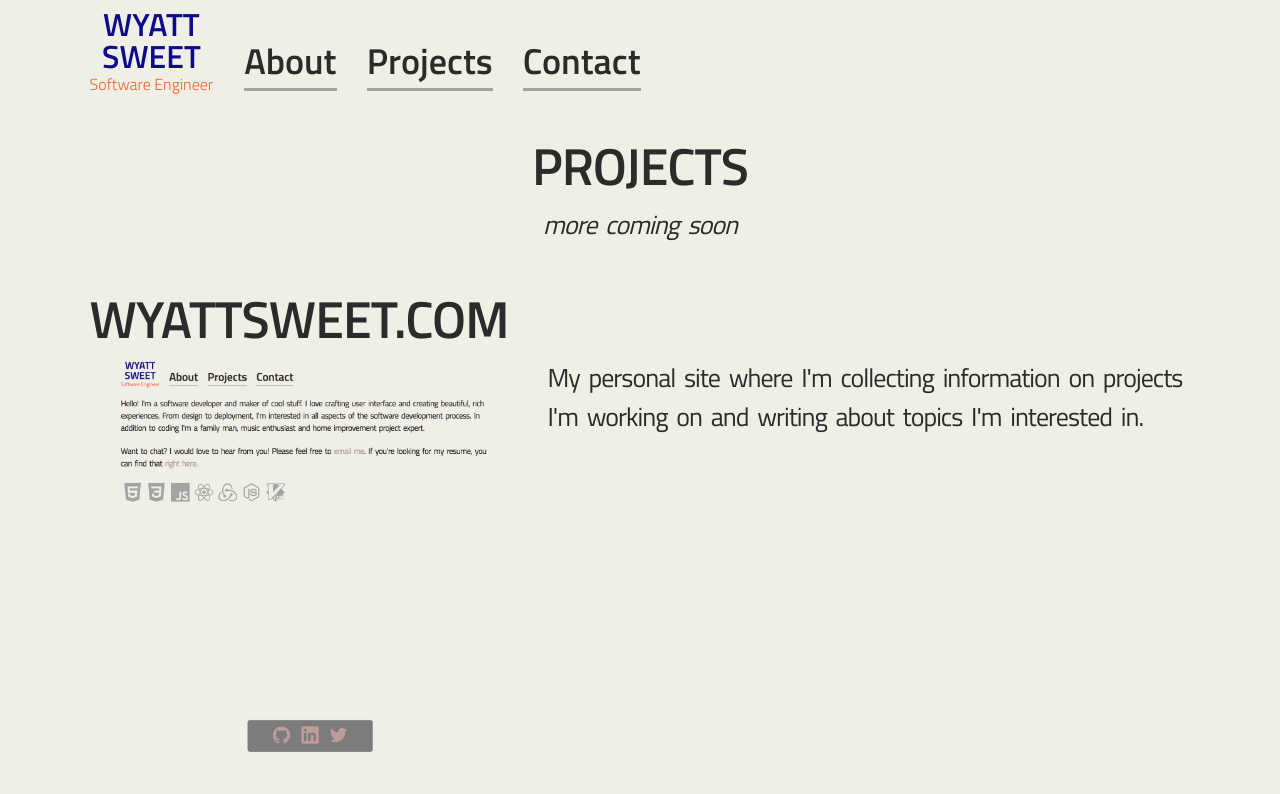
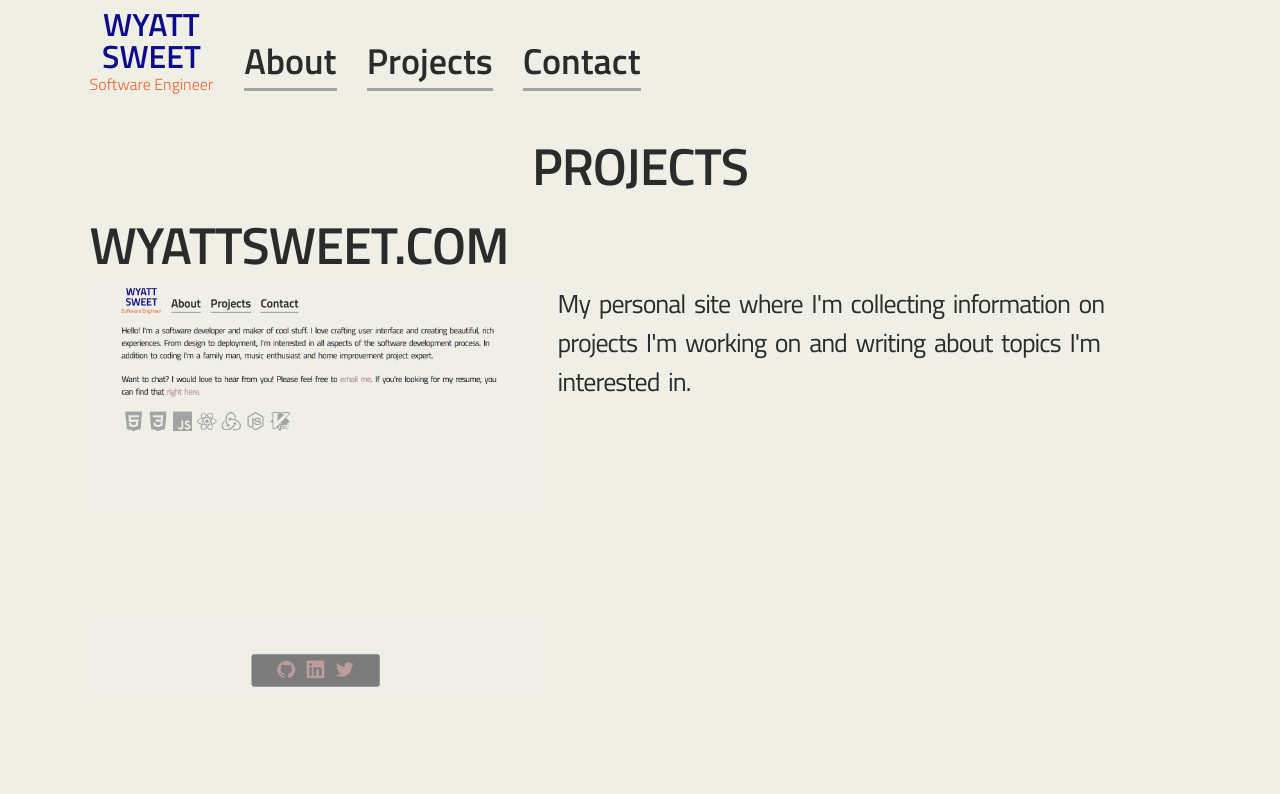
Before and after one commit to wyattsweet/wyattsweet.com, a React (Create React App) app: page /projects in a window 1280 px wide. Shown: the top 794 px of the page. Built offline with nearby package versions, Linux system fonts and the light colour scheme.

Commit message:
fixed image width on projects page

```diff
--- a/package.json
+++ b/package.json
@@ -11,7 +11,7 @@
   "scripts": {
     "start": "react-scripts start",
     "build": "react-scripts build",
-    "deploy": "npm run build && cd build && mv index.html 200.html && surge . --domain wyattsweet.com && cd ..",
+    "deploy": "npm run build && cd build && mv index.html 200.html && surge . --domain http://www.wyattsweet.com && cd ..",
     "test": "react-scripts test --env=jsdom",
     "eject": "react-scripts eject"
   }
--- a/src/ProjectBlock.css
+++ b/src/ProjectBlock.css
@@ -14,8 +14,8 @@ div.projectBlock h1 {
 .projectBlock img {
   border-radius: 8px;
   float: left;
-  height: 400px;
   margin-right: 18px;
+  width: 450px;
 }
 
 .comingSoon {
--- a/src/Projects.js
+++ b/src/Projects.js
@@ -12,7 +12,6 @@ const Projects = () => {
       <Header />
       <main>
         <h1>Projects</h1>
-        <p className="comingSoon">more coming soon</p>
         {projectData.projects.map(project => (
           <ProjectBlock {...project} key={project.name} />
         ))}
```
